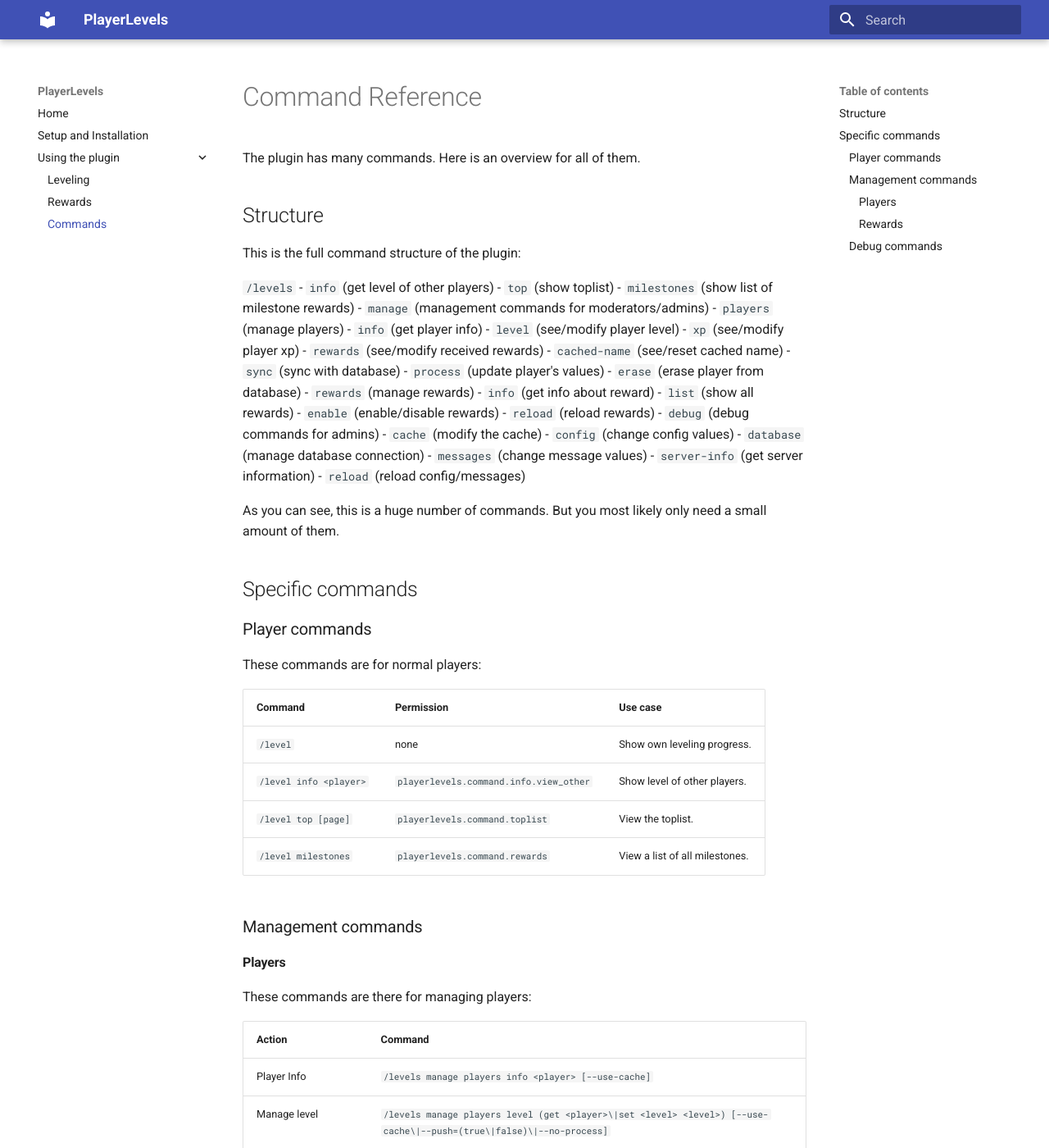
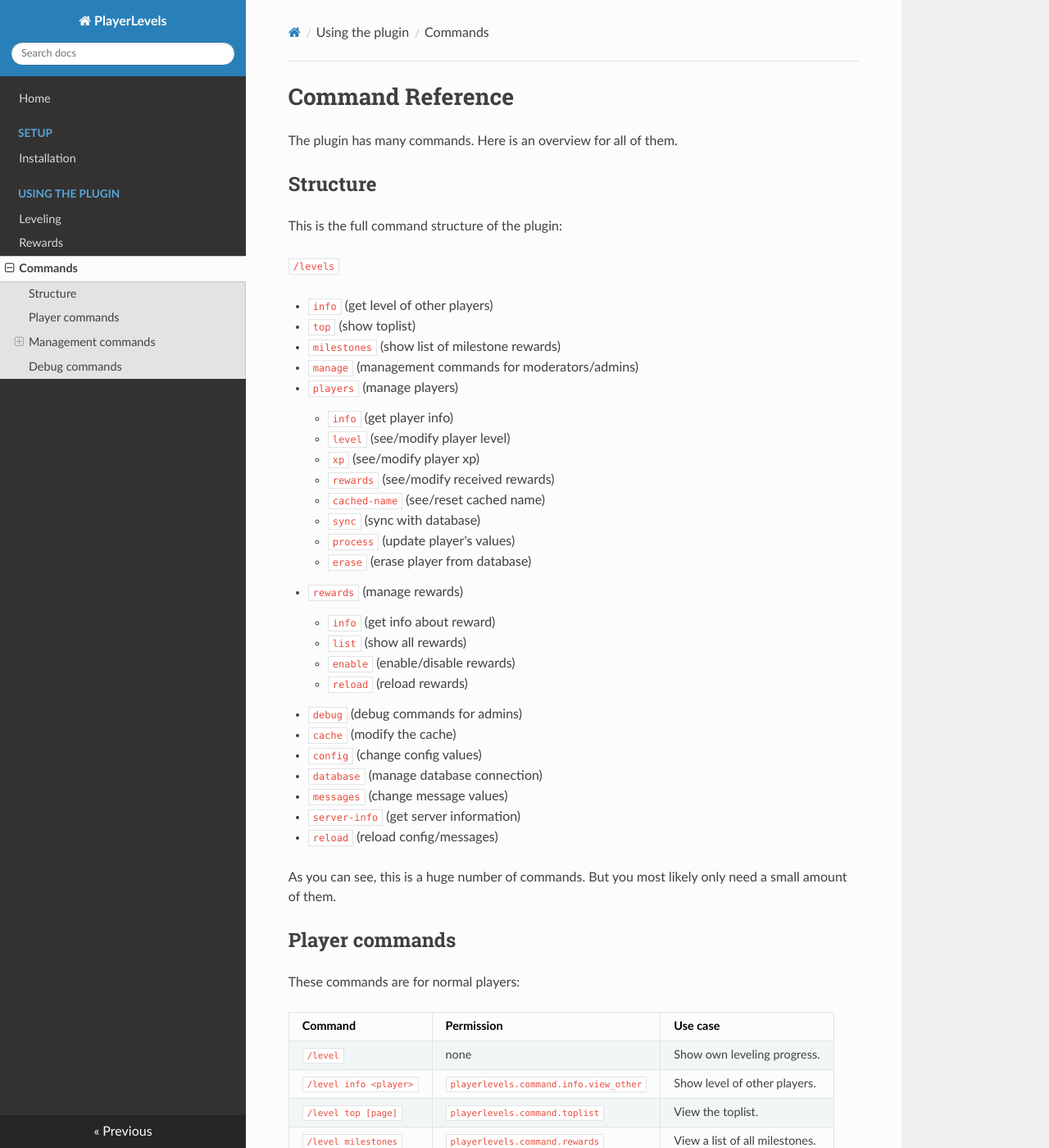
Before and after one commit to jandie1505/PlayerLevels, an MkDocs documentation site: the page built from documentation/docs/commands.md, in a window 1280 px wide and 1400 px high. Shown: the whole window at 82% size. Built offline with MkDocs 1.6.1, drawn with Linux system fonts in a browser that asks for light colours; nearby versions of some CDN libraries; some of the changed text lies outside the part shown.

Commit message:
fixed formatting of mkdocs

```diff
--- a/documentation/docs/commands.md
+++ b/documentation/docs/commands.md
@@ -5,6 +5,7 @@
 This is the full command structure of the plugin:
 
 `/levels`
+
 - `info` (get level of other players)
 - `top` (show toplist)
 - `milestones` (show list of milestone rewards)
@@ -33,9 +34,7 @@
 
 As you can see, this is a huge number of commands. But you most likely only need a small amount of them.
 
-## Specific commands
-
-### Player commands
+## Player commands
 These commands are for normal players:
 
 | Command                | Permission                             | Use case                       |
@@ -45,8 +44,8 @@
 | `/level top [page]`    | `playerlevels.command.toplist`         | View the toplist.              |
 | `/level milestones`    | `playerlevels.command.rewards`         | View a list of all milestones. |
 
-### Management commands
-#### Players
+## Management commands
+### Players
 These commands are there for managing players:
 
 | Action                             | Command                                                                                                                                                                                  |
@@ -70,7 +69,7 @@
 | `--push=(true\|false)` | Most management commands will push their changes to the database immediately when they are done. If you don't want that, set this option to false. |
 | `--no-process`         | Most management commands will process (update) the player when they are done. Use this option if you don't want that.                              |
 
-#### Rewards
+### Rewards
 Those commands are for there for managing rewards:
 
 | Action                            | Description                                 |
@@ -82,7 +81,7 @@
 
 All those commands have the permission `playerlevels.manage_rewards`.
 
-### Debug commands
+## Debug commands
 These commands are for debugging purposes:
 
 | Action                      | Description                                                                                                        |
--- a/documentation/mkdocs.yml
+++ b/documentation/mkdocs.yml
@@ -1,15 +1,16 @@
 site_name: PlayerLevels
 site_url: https://jandie1505.github.io/PlayerLevels/
 theme:
-  name: material
+  name: readthedocs
 
 nav:
   - Home: index.md
-  - Setup and Installation: installation.md
+  - Setup:
+    - Installation: installation.md
   - Using the plugin:
-      - Leveling: leveling.md
-      - Rewards: rewards.md
-      - Commands: commands.md
+    - Leveling: leveling.md
+    - Rewards: rewards.md
+    - Commands: commands.md
 
 markdown_extensions:
   - toc
```
Also changed, not shown: documentation/docs/installation.md (+2 -0 lines).
